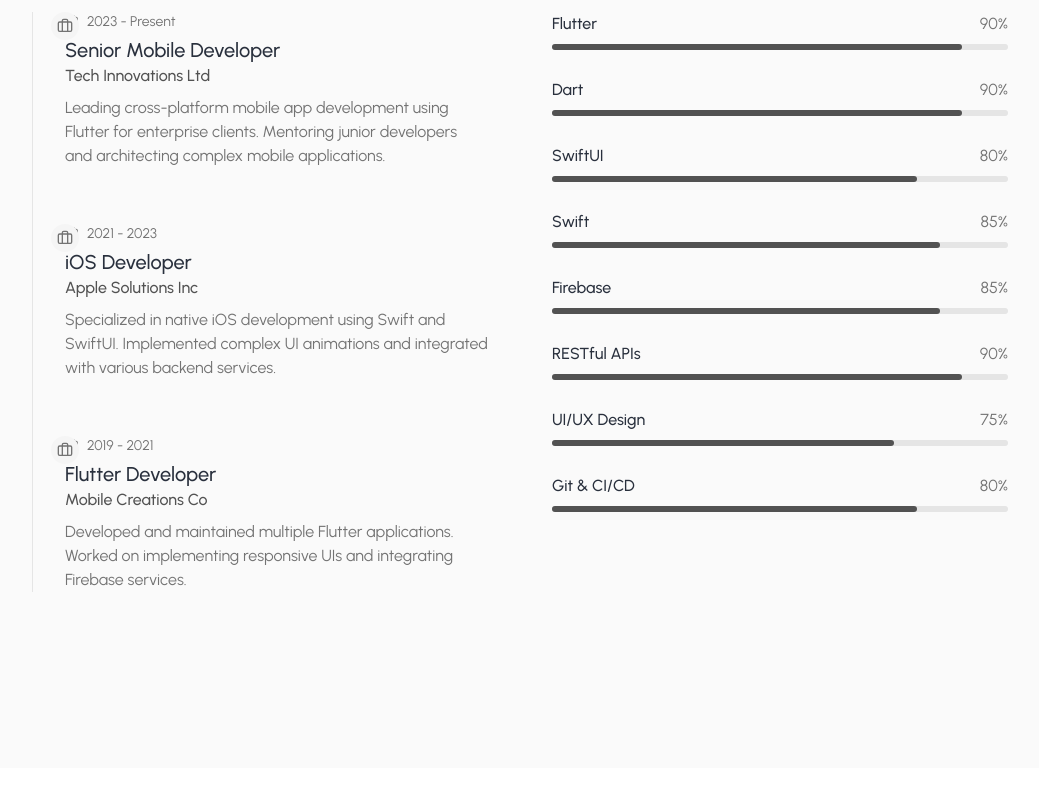
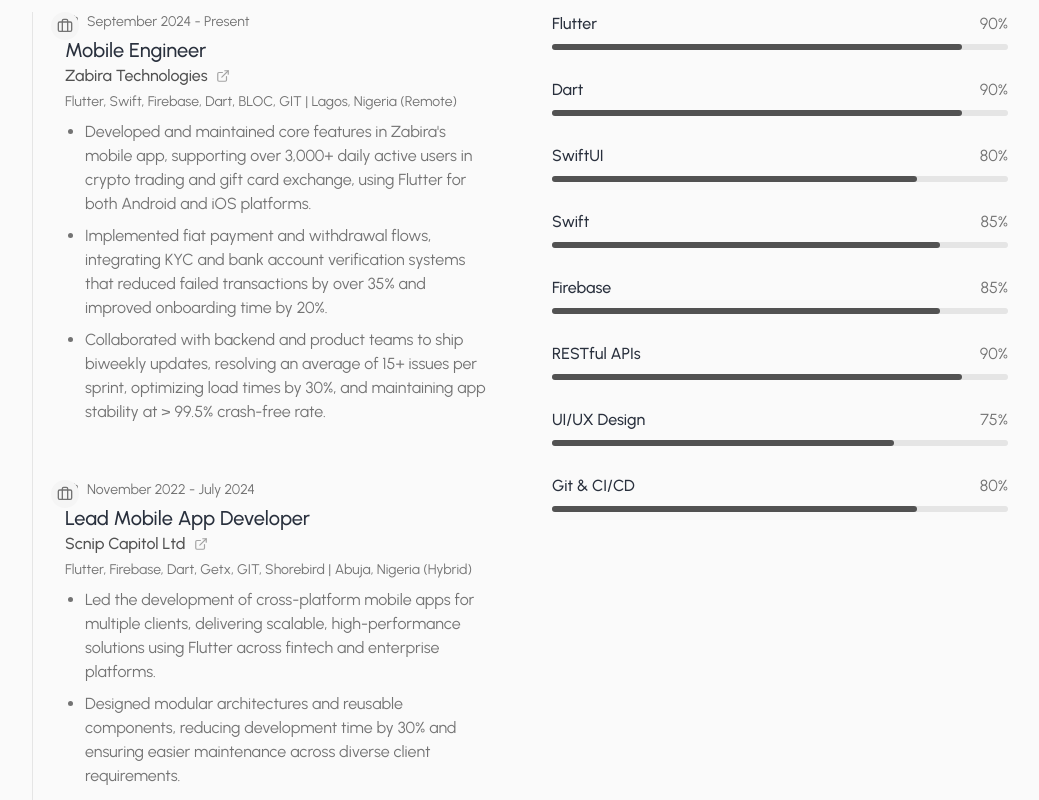
Before and after one commit to tade-dev/tade-portfolio-revamp, a React (Vite) app: page / in a window 1280 px wide. Shown: the part 1120-1920 px from the top of the page, without its empty margins (120-1159 px from the left). Built offline with nearby package versions, Linux system fonts and the light colour scheme.

Commit message:
Remove footer links and update experience
Remove footer links and update experience details.

```diff
--- a/src/components/Experience.tsx
+++ b/src/components/Experience.tsx
@@ -1,5 +1,5 @@
 
-import { Calendar, Award, Briefcase } from "lucide-react";
+import { Calendar, Award, Briefcase, ExternalLink } from "lucide-react";
 
 const Experience = () => {
   const skills = [
@@ -15,23 +15,31 @@ const Experience = () => {
 
   const timeline = [
     {
-      year: "2023 - Present",
-      title: "Senior Mobile Developer",
-      company: "Tech Innovations Ltd",
-      description: "Leading cross-platform mobile app development using Flutter for enterprise clients. Mentoring junior developers and architecting complex mobile applications."
+      year: "September 2024 - Present",
+      title: "Mobile Engineer",
+      company: "Zabira Technologies",
+      companyLink: "#",
+      location: "Lagos, Nigeria (Remote)",
+      description: [
+        "Developed and maintained core features in Zabira's mobile app, supporting over 3,000+ daily active users in crypto trading and gift card exchange, using Flutter for both Android and iOS platforms.",
+        "Implemented fiat payment and withdrawal flows, integrating KYC and bank account verification systems that reduced failed transactions by over 35% and improved onboarding time by 20%.",
+        "Collaborated with backend and product teams to ship biweekly updates, resolving an average of 15+ issues per sprint, optimizing load times by 30%, and maintaining app stability at > 99.5% crash-free rate."
+      ],
+      technologies: "Flutter, Swift, Firebase, Dart, BLOC, GIT"
     },
     {
-      year: "2021 - 2023",
-      title: "iOS Developer",
-      company: "Apple Solutions Inc",
-      description: "Specialized in native iOS development using Swift and SwiftUI. Implemented complex UI animations and integrated with various backend services."
-    },
-    {
-      year: "2019 - 2021",
-      title: "Flutter Developer",
-      company: "Mobile Creations Co",
-      description: "Developed and maintained multiple Flutter applications. Worked on implementing responsive UIs and integrating Firebase services."
-    },
+      year: "November 2022 - July 2024",
+      title: "Lead Mobile App Developer",
+      company: "Scnip Capitol Ltd",
+      companyLink: "#",
+      location: "Abuja, Nigeria (Hybrid)",
+      description: [
+        "Led the development of cross-platform mobile apps for multiple clients, delivering scalable, high-performance solutions using Flutter across fintech and enterprise platforms.",
+        "Designed modular architectures and reusable components, reducing development time by 30% and ensuring easier maintenance across diverse client requirements.",
+        "Managed and mentored a team of 3 developers, driving code quality, sprint planning, and CI/CD workflows that achieved a 95% on-time delivery rate across 5+ projects."
+      ],
+      technologies: "Flutter, Firebase, Dart, Getx, GIT, Shorebird"
+    }
   ];
 
   return (
@@ -61,9 +69,23 @@ const Experience = () => {
                   <div className="flex items-center text-sm text-gray-500 mb-1">
                     <Calendar size={14} className="mr-2" /> {item.year}
                   </div>
-                  <h4 className="text-xl font-medium">{item.title}</h4>
-                  <p className="text-gray-600 font-medium">{item.company}</p>
-                  <p className="text-gray-500 mt-2">{item.description}</p>
+                  <h4 className="text-xl font-medium flex items-center gap-2">
+                    {item.title}
+                  </h4>
+                  <p className="text-gray-600 font-medium flex items-center gap-2">
+                    {item.company}
+                    <a href={item.companyLink} target="_blank" rel="noopener noreferrer">
+                      <ExternalLink size={14} className="text-gray-400 hover:text-gray-600" />
+                    </a>
+                  </p>
+                  <p className="text-gray-500 text-sm mt-1 mb-2">
+                    {item.technologies} | {item.location}
+                  </p>
+                  <ul className="text-gray-500 space-y-2 list-disc pl-5">
+                    {item.description.map((bullet, i) => (
+                      <li key={i}>{bullet}</li>
+                    ))}
+                  </ul>
                 </div>
               ))}
             </div>
--- a/src/components/Footer.tsx
+++ b/src/components/Footer.tsx
@@ -3,12 +3,6 @@ import { Github, Linkedin, Twitter, Heart } from "lucide-react";
 
 const Footer = () => {
   const currentYear = new Date().getFullYear();
-
-  const footerLinks = [
-    { name: "Home", href: "#home" },
-    { name: "Experience", href: "#experience" },
-    { name: "Projects", href: "#projects" },
-  ];
 
   return (
     <footer className="bg-white border-t border-gray-100">
@@ -22,18 +16,6 @@ const Footer = () => {
               Specialized in delivering high-quality mobile applications with Flutter and native iOS development.
             </p>
           </div>
-
-          <nav className="flex flex-wrap justify-center gap-x-8 gap-y-2 mb-6 md:mb-0">
-            {footerLinks.map((link) => (
-              <a
-                key={link.name}
-                href={link.href}
-                className="text-gray-500 hover:text-gray-800 transition-colors"
-              >
-                {link.name}
-              </a>
-            ))}
-          </nav>
 
           <div className="flex space-x-5">
             <a href="https://www.github.com/tade-dev" target="_blank" rel="noopener noreferrer" className="text-gray-400 hover:text-gray-800 transition-colors">
```
